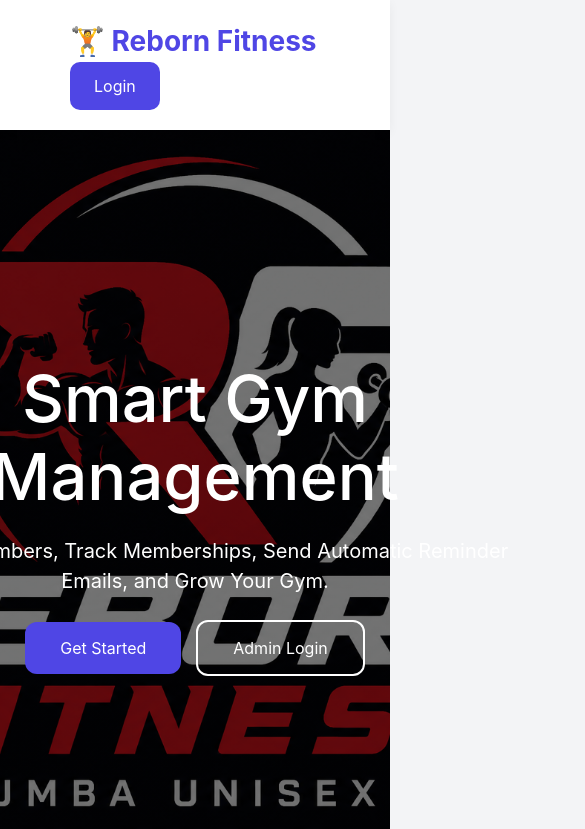
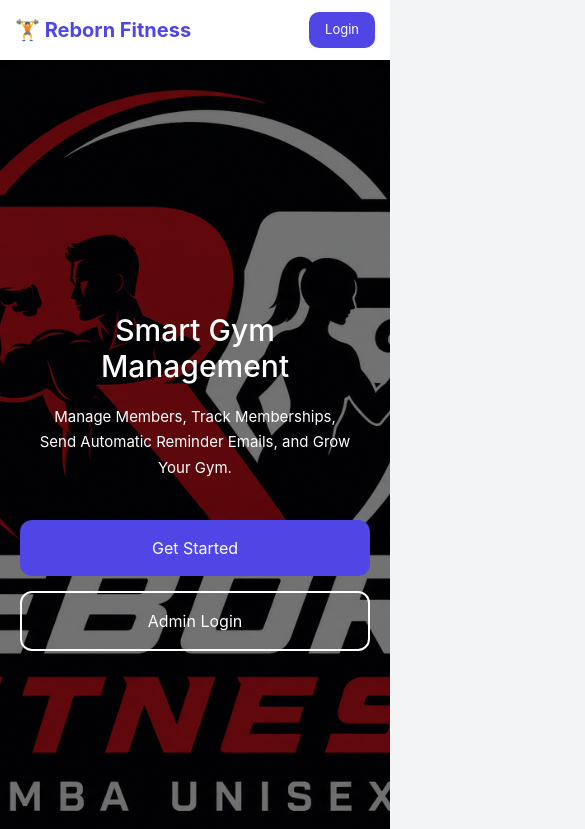
Before and after one commit to DevineniPhanindra/gym-reborn, a React (Vite) app in the folder client/: page / in a window 390 px wide. Shown: the top 829 px of the page, 585 px wide, since content can reach past the window. Built offline with nearby package versions, Linux system fonts and the light colour scheme; no server answers.

Commit message:
Implement responsive design in home.css
Added responsive styles for tablet, mobile, and small phone breakpoints in home.css.

```diff
--- a/client/src/styles/home.css
+++ b/client/src/styles/home.css
@@ -150,3 +150,129 @@
     padding:30px;
 
 }
+
+/* ===========================
+   Tablet
+=========================== */
+
+@media (max-width: 992px) {
+
+  .navbar{
+    padding:15px 30px;
+  }
+
+  .logo{
+    font-size:24px;
+  }
+
+  .overlay h1{
+    font-size:48px;
+  }
+
+  .overlay p{
+    width:90%;
+    font-size:18px;
+  }
+
+  .feature-grid{
+    grid-template-columns:repeat(2,1fr);
+  }
+
+}
+
+/* ===========================
+   Mobile
+=========================== */
+
+@media (max-width:768px){
+
+  .navbar{
+    padding:15px 20px;
+  }
+
+  .logo{
+    font-size:22px;
+  }
+
+  .login-btn{
+    padding:10px 18px;
+    font-size:14px;
+  }
+
+  .hero{
+    height:100vh;
+    padding:20px;
+  }
+
+  .hero-content{
+    padding:35px 20px;
+    width:100%;
+  }
+
+  .overlay h1{
+    font-size:36px;
+    line-height:1.2;
+  }
+
+  .overlay p{
+    width:100%;
+    font-size:17px;
+    line-height:1.7;
+  }
+
+  .hero-buttons{
+    display:flex;
+    flex-direction:column;
+    gap:15px;
+  }
+
+  .btn-primary,
+  .btn-secondary{
+    display:block;
+    width:100%;
+    text-align:center;
+    margin:0;
+  }
+
+  .features{
+    padding:60px 20px;
+  }
+
+  .feature-grid{
+    grid-template-columns:1fr;
+  }
+
+  .feature-card{
+    padding:30px;
+  }
+
+}
+
+/* ===========================
+   Small Phones
+=========================== */
+
+@media (max-width:480px){
+
+  .navbar{
+    padding:12px 15px;
+  }
+
+  .logo{
+    font-size:20px;
+  }
+
+  .overlay h1{
+    font-size:30px;
+  }
+
+  .overlay p{
+    font-size:15px;
+  }
+
+  .login-btn{
+    padding:8px 16px;
+    font-size:13px;
+  }
+
+}
```
